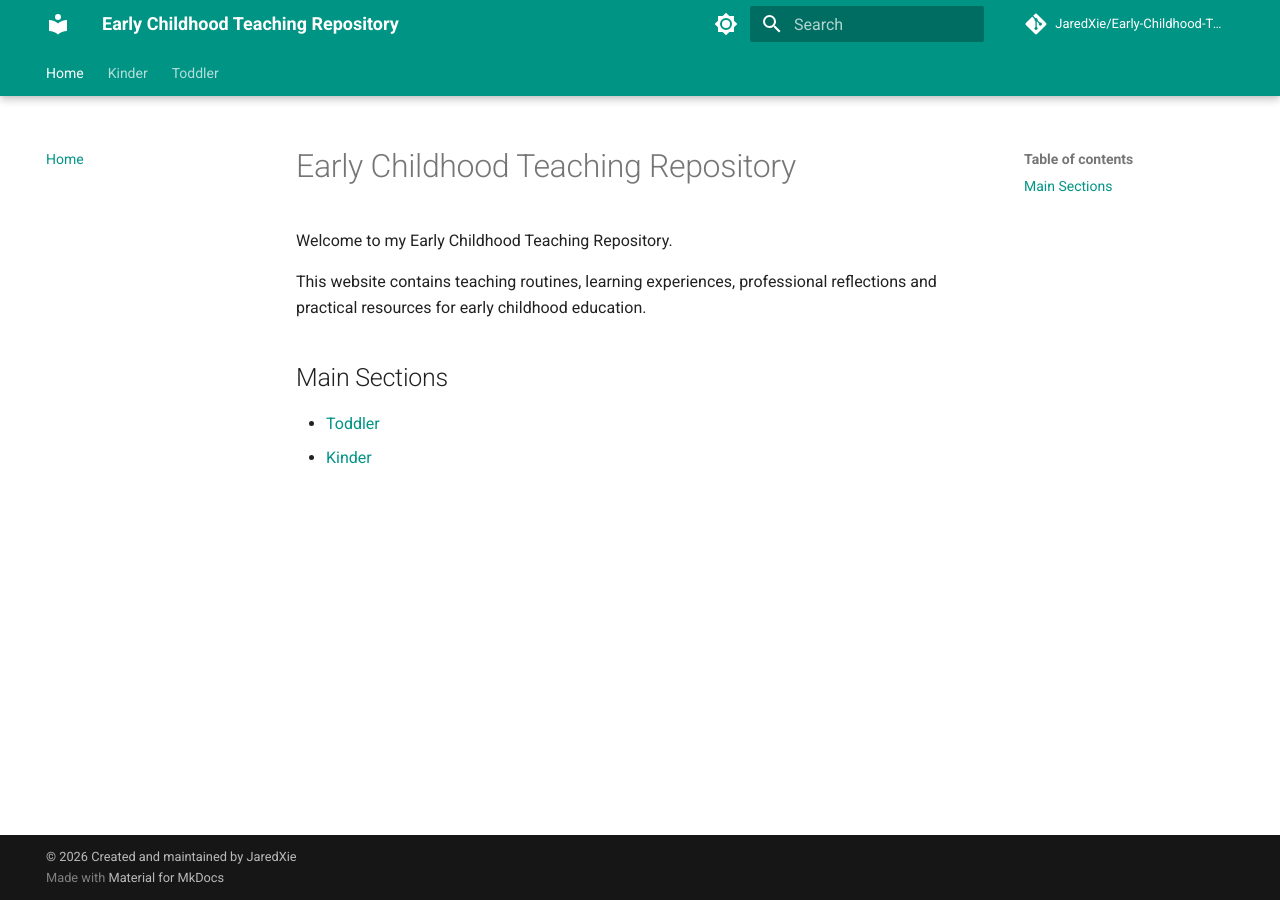
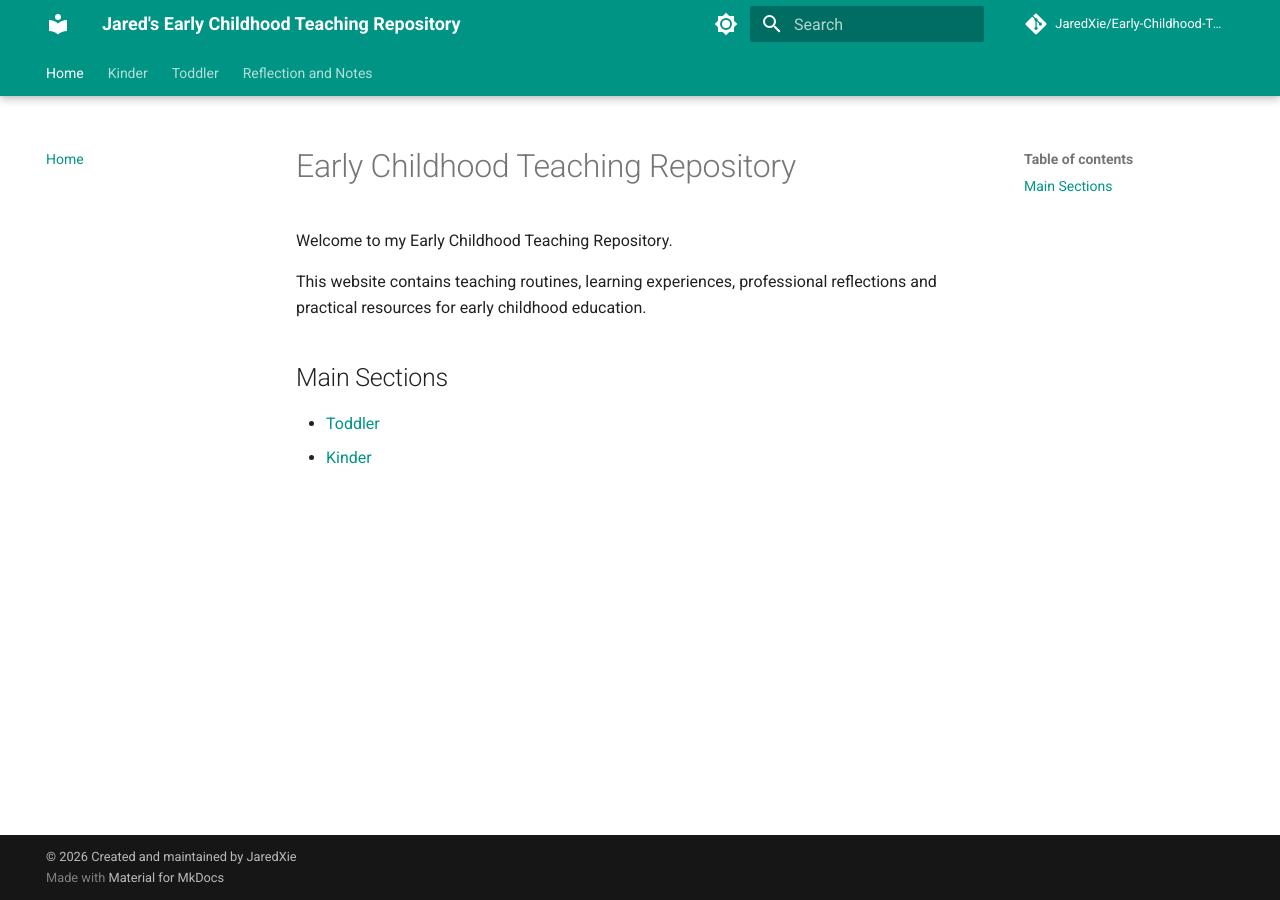
Before and after one commit to JaredXie/Early-Childhood-Teacher-Library, an MkDocs documentation site: the page built from docs/index.md, in a window 1280 px wide. Built offline with MkDocs 1.6.1 and Material for MkDocs 9.7.7, drawn with Linux system fonts in a browser that asks for light colours; comment, search, counter and statistics services are not loaded.

Commit message:
Update mkdocs.yml

```diff
--- a/mkdocs.yml
+++ b/mkdocs.yml
@@ -1,4 +1,4 @@
-site_name: Early Childhood Teaching Repository
+site_name: Jared's Early Childhood Teaching Repository
 site_description: Teaching routines, learning experiences and professional resources
 site_author: Jared Xie
 copyright: © 2026 Created and maintained by JaredXie
@@ -45,6 +45,8 @@ nav:
 
   - Toddler: Toddler/index.md
 
+  - Reflection and Notes: Reflection-and-Notes/index.md
+
 
 
 
```
